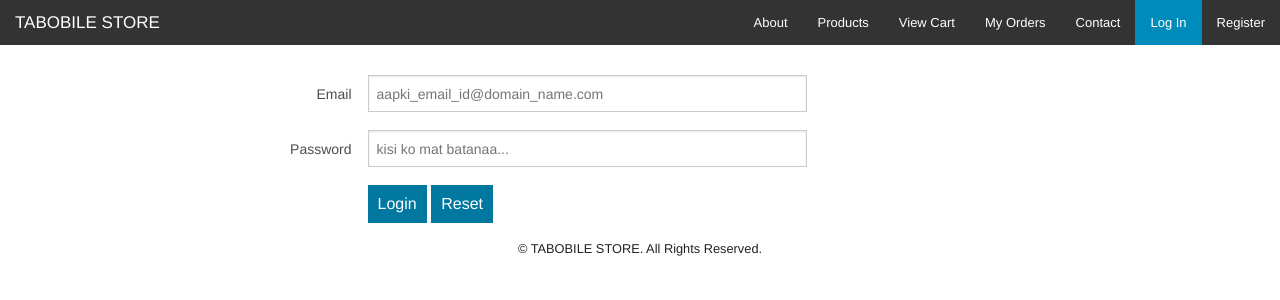
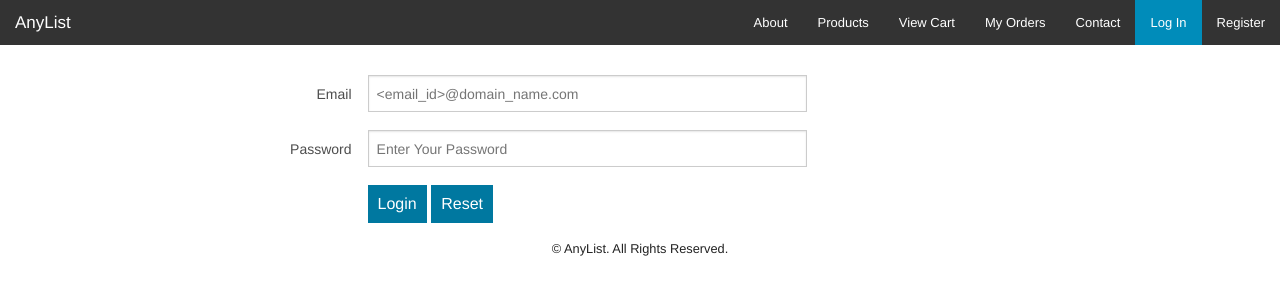
Before and after one commit to tanvi070299/project-devops, a PHP site: page /login.php in a window 1280 px wide. Shown: the top 300 px of the page. Run offline with PHP 8.4, Linux system fonts and the light colour scheme.

Commit message:
Update Login page

```diff
--- a/login.php
+++ b/login.php
@@ -14,7 +14,7 @@ if(isset($_SESSION["username"])){
   <head>
     <meta charset="utf-8" />
     <meta name="viewport" content="width=device-width, initial-scale=1.0" />
-    <title>Login || TABOBILE STORE</title>
+    <title>Login || AnyList</title>
     <link rel="stylesheet" href="css/foundation.css" />
     <script src="js/vendor/modernizr.js"></script>
   </head>
@@ -23,7 +23,7 @@ if(isset($_SESSION["username"])){
     <nav class="top-bar" data-topbar role="navigation">
       <ul class="title-area">
         <li class="name">
-          <h1><a href="index.php">TABOBILE STORE</a></h1>
+          <h1><a href="index.php">AnyList</a></h1>
         </li>
         <li class="toggle-topbar menu-icon"><a href="#"><span></span></a></li>
       </ul>
@@ -63,7 +63,7 @@ if(isset($_SESSION["username"])){
               <label for="right-label" class="right inline">Email</label>
             </div>
             <div class="small-8 columns">
-              <input type="email" id="right-label" placeholder="aapki_email_id@domain_name.com" name="username">
+              <input type="email" id="right-label" placeholder="<email_id>@domain_name.com" name="username">
             </div>
           </div>
           <div class="row">
@@ -71,7 +71,7 @@ if(isset($_SESSION["username"])){
               <label for="right-label" class="right inline">Password</label>
             </div>
             <div class="small-8 columns">
-              <input type="password" id="right-label" placeholder="kisi ko mat batanaa..." name="pwd">
+              <input type="password" id="right-label" placeholder="Enter Your Password" name="pwd">
             </div>
           </div>
 
@@ -93,7 +93,7 @@ if(isset($_SESSION["username"])){
       <div class="small-12">
 
         <footer>
-           <p style="text-align:center; font-size:0.8em;">&copy; TABOBILE STORE. All Rights Reserved.</p>
+           <p style="text-align:center; font-size:0.8em;">&copy; AnyList. All Rights Reserved.</p>
         </footer>
 
       </div>
```
